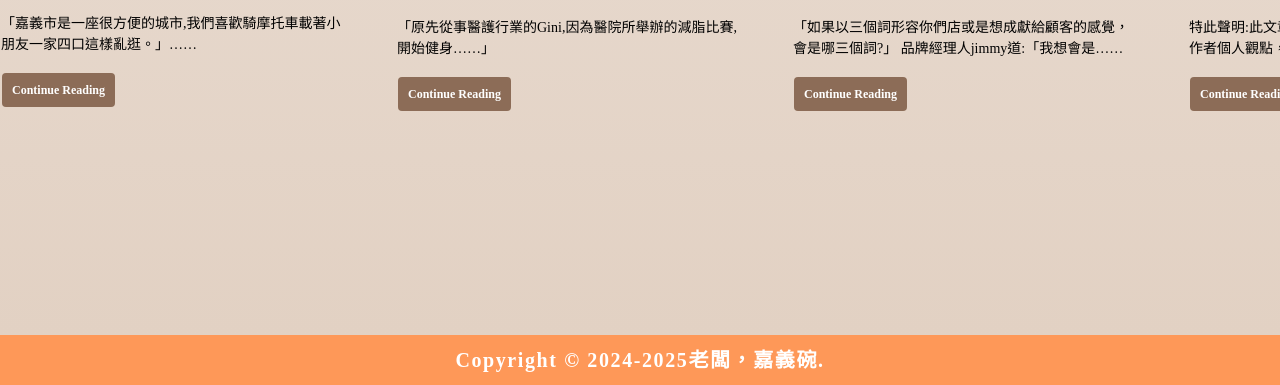
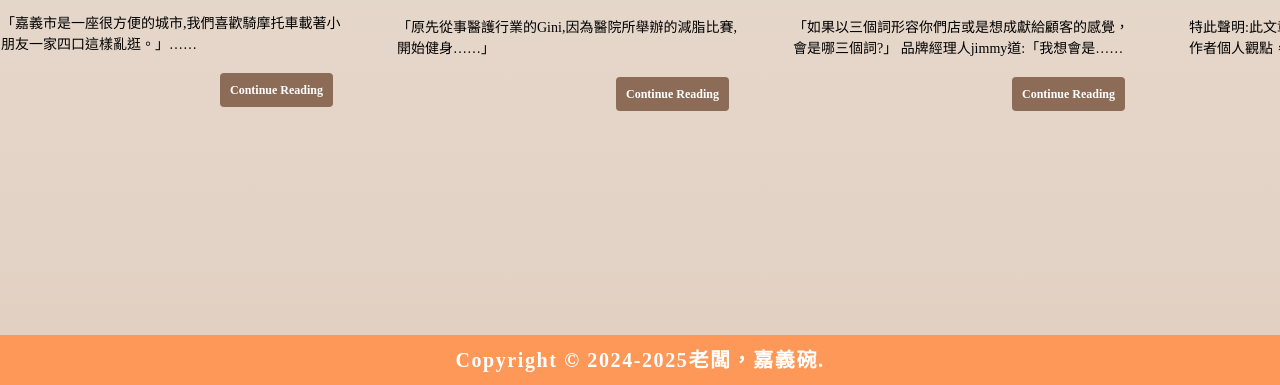
Before and after one commit to eudoraaaaa/Chayi1125, a plain HTML site: page article.html in a window 1280 px wide. Shown: the part 2166-2551 px from the top of the page. Drawn offline with Linux system fonts and the light colour scheme; files whose address does not match are found by name.

Commit message:
Update style.css

```diff
--- a/css/style.css
+++ b/css/style.css
@@ -2353,7 +2353,7 @@ article{
 }
 
 .card1 .read-more {
-   	margin:12px 0px 0px 2px;
+   	margin:12px 0px 0px 220px;
   	padding:10px 10px;
 	text-align:center;
 
```
